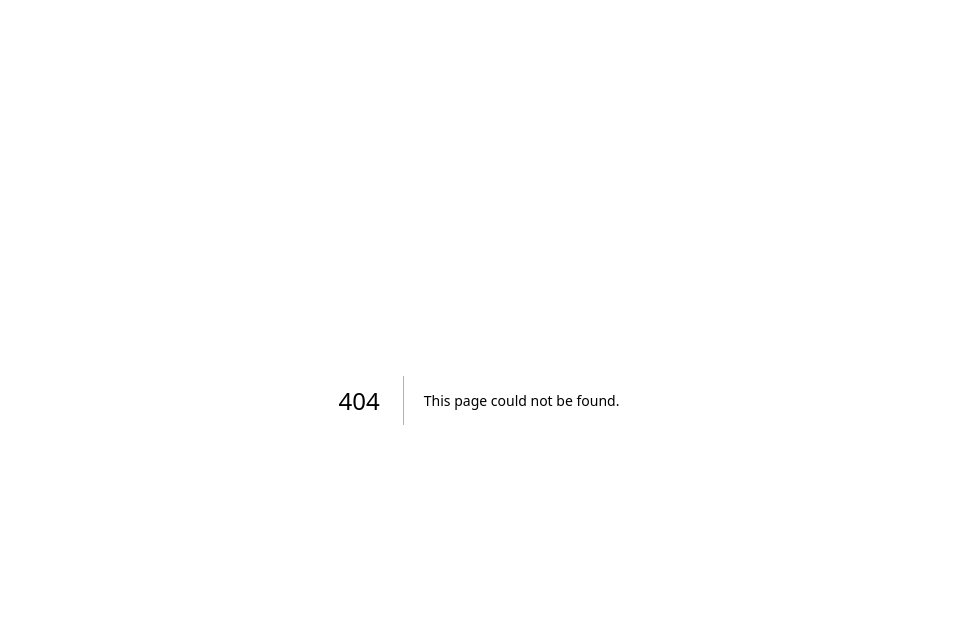
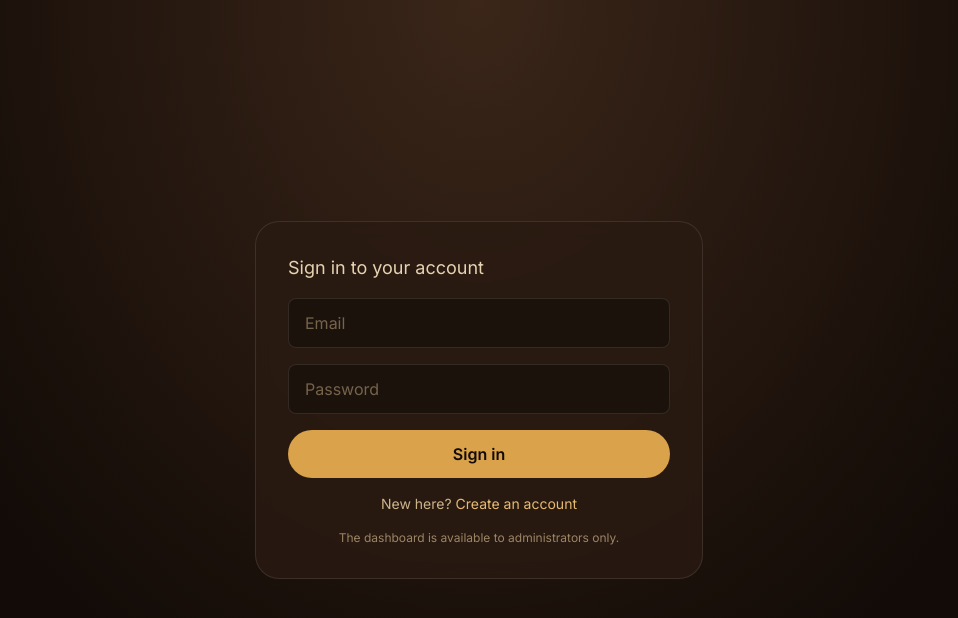
Before and after one commit to sauravjaswl14/mcafe, a Next.js app in the folder web/: page /login in a window 1280 px wide. Before the commit this address had no page. Shown: the top 618 px of the page, without its empty margins (161-1119 px from the left). Built offline with nearby package versions, Linux system fonts and the light colour scheme; no server answers.

Commit message:
feat(web): add login and customer registration page

```diff
--- /dev/null
+++ b/web/src/app/login/page.tsx
@@ -0,0 +1,69 @@
+'use client';
+
+import { useMutation, useQueryClient } from '@tanstack/react-query';
+import Link from 'next/link';
+import { useRouter } from 'next/navigation';
+import { useState } from 'react';
+import { cafe } from '@shared/catalog';
+import { api, errorMessage } from '@/lib/api';
+import type { User } from '@/lib/types';
+
+const field =
+  'w-full rounded-lg border border-white/10 bg-espresso-900 px-4 py-3 text-cream-50 outline-none placeholder:text-cream-300/50 focus:border-caramel-400';
+
+export default function LoginPage() {
+  const router = useRouter();
+  const qc = useQueryClient();
+  const [mode, setMode] = useState<'login' | 'register'>('login');
+  const [name, setName] = useState('');
+  const [email, setEmail] = useState('');
+  const [password, setPassword] = useState('');
+
+  const submit = useMutation({
+    mutationFn: () =>
+      api<{ user: User }>(mode === 'login' ? '/auth/login' : '/auth/register', {
+        method: 'POST',
+        body: mode === 'login' ? { email, password } : { name, email, password },
+      }),
+    onSuccess: ({ user }) => {
+      qc.setQueryData(['me'], user);
+      const next = new URLSearchParams(window.location.search).get('next');
+      // Only admins go to the dashboard; the API enforces this regardless of the URL
+      const safeNext = next && next.startsWith('/') && !next.startsWith('//') ? next : null;
+      router.replace(user.role === 'ADMIN' ? (safeNext ?? '/admin') : '/');
+    },
+  });
+
+  return (
+    <main className="flex min-h-screen items-center justify-center bg-[radial-gradient(ellipse_at_top,#3b2619,#120b07_70%)] px-6">
+      <form
+        onSubmit={(e) => {
+          e.preventDefault();
+          submit.mutate();
+        }}
+        className="w-full max-w-md space-y-4 rounded-3xl border border-white/10 bg-espresso-800/80 p-8 backdrop-blur"
+      >
+        <Link href="/" className="font-display text-2xl font-semibold text-cream-50">{cafe.name}</Link>
+        <h1 className="text-lg text-cream-200">{mode === 'login' ? 'Sign in to your account' : 'Create a customer account'}</h1>
+
+        {mode === 'register' && <input required minLength={2} value={name} onChange={(e) => setName(e.target.value)} placeholder="Full name" className={field} />}
+        <input required type="email" autoComplete="email" value={email} onChange={(e) => setEmail(e.target.value)} placeholder="Email" className={field} />
+        <input required type="password" minLength={mode === 'register' ? 8 : 1} autoComplete={mode === 'login' ? 'current-password' : 'new-password'} value={password} onChange={(e) => setPassword(e.target.value)} placeholder="Password" className={field} />
+
+        {submit.error && <p role="alert" className="rounded-lg bg-red-500/10 p-3 text-sm text-red-300">{errorMessage(submit.error)}</p>}
+
+        <button disabled={submit.isPending} className="w-full rounded-full bg-caramel-400 py-3 font-semibold text-espresso-950 hover:bg-caramel-300 disabled:opacity-60">
+          {submit.isPending ? 'Please wait…' : mode === 'login' ? 'Sign in' : 'Create account'}
+        </button>
+
+        <p className="text-center text-sm text-cream-300">
+          {mode === 'login' ? 'New here?' : 'Already registered?'}{' '}
+          <button type="button" onClick={() => { setMode(mode === 'login' ? 'register' : 'login'); submit.reset(); }} className="text-caramel-300 underline-offset-4 hover:underline">
+            {mode === 'login' ? 'Create an account' : 'Sign in'}
+          </button>
+        </p>
+        <p className="text-center text-xs text-cream-300/70">The dashboard is available to administrators only.</p>
+      </form>
+    </main>
+  );
+}
```
